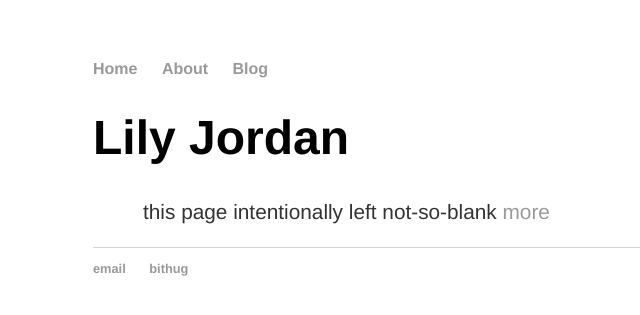
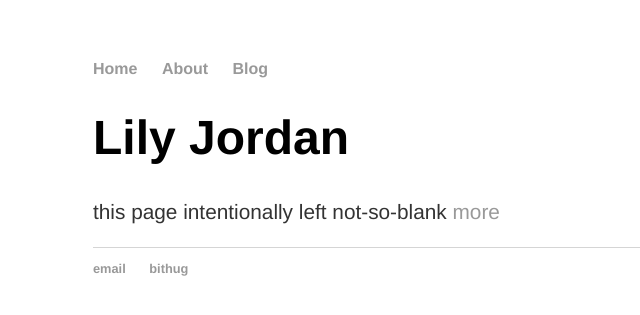
Before and after one commit to lajordan/lajordan.github.io, a Jekyll site: the page built from index.html, in a window 1280 px wide. Shown: the top 315 px of the page, without its empty margins (99-739 px from the left). Built offline with Jekyll 4.4.1, drawn with Linux system fonts in a browser that asks for light colours.

Commit message:
changed main.css too

```diff
--- a/css/main.css
+++ b/css/main.css
@@ -28,7 +28,6 @@ p {
     line-height: 1.4em;
     color: #333;
     font-family:'Helvetica', 'Arial', 'Sans-Serif';
-    text-indent: 50px;
 }
 footer {
     border-top: 1px solid #d5d5d5;
```
